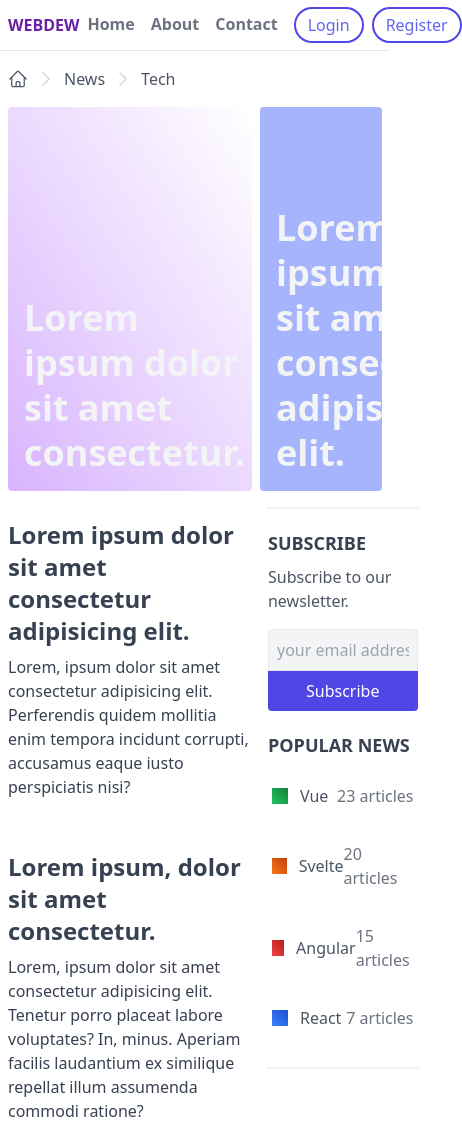
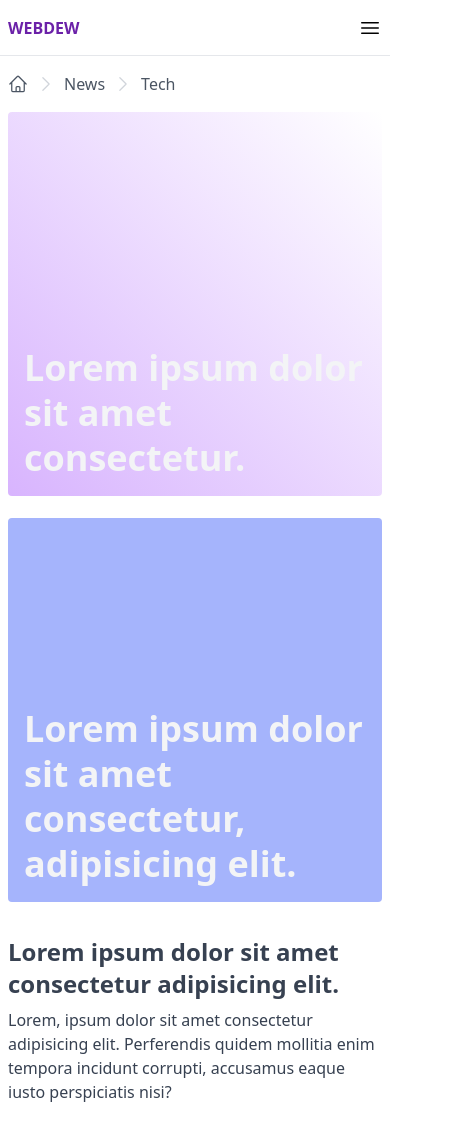
Before and after one commit to ukrmatsypula/tailwind, a website: page index.html in a window 390 px wide. Shown: the top 1126 px of the page, 462 px wide, since content can reach past the window. Drawn offline with nearby package versions, Linux system fonts and the light colour scheme; files that its build step writes are made by us from their sources.

Commit message:
add responsive rules

```diff
--- a/index.html
+++ b/index.html
@@ -9,9 +9,9 @@
   </head>
   <body>
     <div class="max-w-screen-xl mx-auto">
-      <header class="flex items-center justify-between px-2 border-b">
+      <header class="flex items-center justify-between px-2 border-b h-14">
         <a class="uppercase font-bold text-purple-800" href="#">webDew</a>
-        <nav class="flex items-center">
+        <nav class="hidden md:flex items-center">
           <ul class="inline-flex items-center">
             <li>
               <a class="header-link" href="#">Home</a>
@@ -33,6 +33,22 @@
             </li>
           </ul>
         </nav>
+        <button class="inline-block md:hidden">
+          <svg
+            xmlns="http://www.w3.org/2000/svg"
+            fill="none"
+            viewBox="0 0 24 24"
+            stroke-width="1.5"
+            stroke="currentColor"
+            class="w-6 h-6"
+          >
+            <path
+              stroke-linecap="round"
+              stroke-linejoin="round"
+              d="M3.75 6.75h16.5M3.75 12h16.5m-16.5 5.25h16.5"
+            />
+          </svg>
+        </button>
       </header>
 
       <div class="flex items-center px-2">
@@ -90,9 +106,10 @@
         </div>
       </div>
 
-      <section class="px-2 flex space-x-2">
+      <!-- banners -->
+      <section class="px-2 lg:flex lg:space-x-2">
         <a
-          class="w-2/3 bg-gradient-to-tr from-purple-300 h-96 mb-4 relative rounded inline-block overflow-hidden"
+          class="w-full lg:w-2/3 bg-gradient-to-tr from-purple-300 h-96 mb-4 relative rounded inline-block overflow-hidden"
           href="#"
         >
           <div class="p-4 absolute left-0 bottom-0 z-20">
@@ -103,7 +120,7 @@
         </a>
 
         <a
-          class="w-1/3 bg-indigo-300 h-96 mb-4 relative rounded inline-block overflow-hidden"
+          class="w-full lg:w-1/3 bg-indigo-300 h-96 mb-4 relative rounded inline-block overflow-hidden"
           href="#"
         >
           <div class="p-4 absolute left-0 bottom-0 z-20">
@@ -114,8 +131,8 @@
         </a>
       </section>
 
-      <main class="flex">
-        <div class="w-2/3">
+      <main class="lg:flex">
+        <div class="w-full lg:w-2/3">
           <section class="px-2">
             <a class="block mb-10" href="#">
               <div class="flex">
@@ -197,27 +214,10 @@
           </div>
         </div>
 
-        <div class="1/3 px-2">
-          <div class="border border-dotted"></div>
-
-          <div class="my-5">
-            <h5 class="font-bold text-lg uppercase text-gray-700 mb-2">
-              Subscribe
-            </h5>
-            <p class="text-gray-600 mb-4">Subscribe to our newsletter.</p>
-            <input
-              class="w-full text-gray-700 bg-gray-100 p-2 border rounded-t hover:border-gray-600"
-              placeholder="your email address"
-              type="email"
-            />
-            <button
-              class="w-full px-4 py-2 bg-indigo-600 text-white rounded-b hover:bg-indigo-800"
-            >
-              Subscribe
-            </button>
-          </div>
-
-          <div class="mb-5">
+        <div
+          class="md:flex w-full lg:w-1/3 px-2 md:space-x-6 lg:block lg:space-x-0"
+        >
+          <div class="w-full md:w-1/2 lg:w-full mb-5">
             <h5 class="font-bold text-lg uppercase text-gray-700 mb-2">
               Popular News
             </h5>
@@ -264,13 +264,34 @@
             </ul>
           </div>
 
-          <div class="border border-dotted"></div>
+          <div class="w-full md:w-1/2 lg:w-full">
+            <div class="border border-dotted md:hidden lg:block"></div>
+
+            <div class="my-5 md:my-0 lg:my-5">
+              <h5 class="font-bold text-lg uppercase text-gray-700 mb-2">
+                Subscribe
+              </h5>
+              <p class="text-gray-600 mb-4">Subscribe to our newsletter.</p>
+              <input
+                class="w-full text-gray-700 bg-gray-100 p-2 border rounded-t hover:border-gray-600"
+                placeholder="your email address"
+                type="email"
+              />
+              <button
+                class="w-full px-4 py-2 bg-indigo-600 text-white rounded-b hover:bg-indigo-800"
+              >
+                Subscribe
+              </button>
+            </div>
+
+            <div class="border border-dotted md:hidden lg:block"></div>
+          </div>
         </div>
       </main>
 
       <footer class="border-t mt-10 py-10 px-2">
-        <div class="flex">
-          <div class="w-2/5 mb-5">
+        <div class="md:flex">
+          <div class="w-full md:w-2/5 mb-5">
             <h6 class="font-semibold text-gray-700 mb-3">Company</h6>
             <ul>
               <li>
@@ -282,7 +303,7 @@
             </ul>
           </div>
 
-          <div class="w-2/5">
+          <div class="w-full md:w-2/5 mb-5">
             <h6 class="font-semibold text-gray-700 mb-3">Content</h6>
             <ul>
               <li>
@@ -297,7 +318,7 @@
             </ul>
           </div>
 
-          <div class="w-1/5">
+          <div class="w-full md:w-1/5">
             <h6 class="font-semibold text-gray-700 mb-3">Contact Us</h6>
             <ul class="flex">
               <li class="mr-2">
```
